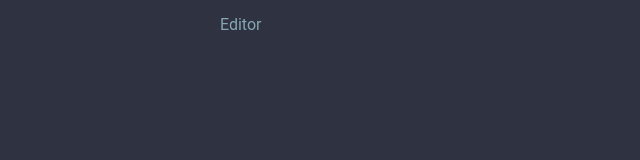
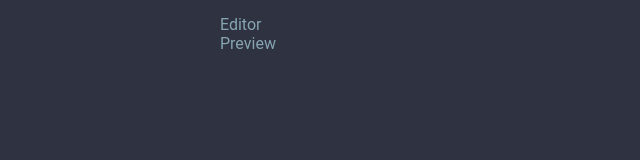
Before and after one commit to decagondev/vite-electron-markdown-app, a React (Vite) app in the folder src/renderer/: page / in a window 1280 px wide. Shown: the top 160 px of the page, without its empty margins (0-640 px from the left). Built offline with nearby package versions, Linux system fonts and the light colour scheme.

Commit message:
added preview component

```diff
--- a/src/renderer/src/App.tsx
+++ b/src/renderer/src/App.tsx
@@ -1,9 +1,11 @@
 import Editor from "./components/Editor"
+import Preview from "./components/Preview"
 
 function App(): JSX.Element {
   return (
     <div className="container">
       <Editor />
+      <Preview />
     </div>
   )
 }
--- /dev/null
+++ b/src/renderer/src/components/Preview.tsx
@@ -0,0 +1,7 @@
+const Preview: React.FC = () => {
+
+    return (
+        <div>Preview</div>
+    )
+}
+export default Preview
```
